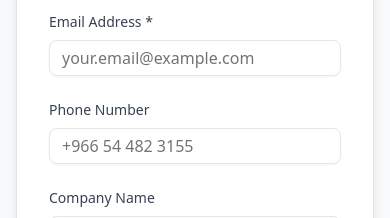
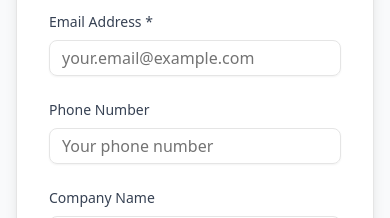
Before and after one commit to Sinu00/xyzlandingpage, a Next.js app: page /contact in a window 390 px wide. Shown: the part 2260-2478 px from the top of the page. Built offline with nearby package versions, Linux system fonts and the light colour scheme.

Commit message:
phone number placeholder changed contact page

```diff
--- a/src/components/contact-form.tsx
+++ b/src/components/contact-form.tsx
@@ -130,7 +130,7 @@ Sent from Ascend Arabia Contact Form`
             id="phone"
             name="phone"
             type="tel"
-            placeholder="+966 54 482 3155"
+            placeholder="Your phone number"
             className="w-full"
           />
         </div>
```
